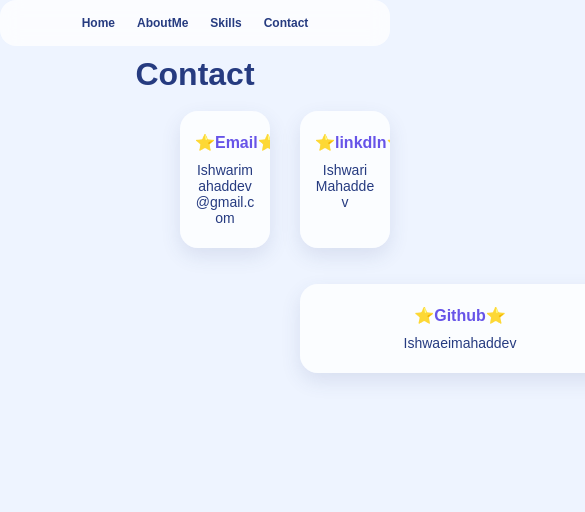
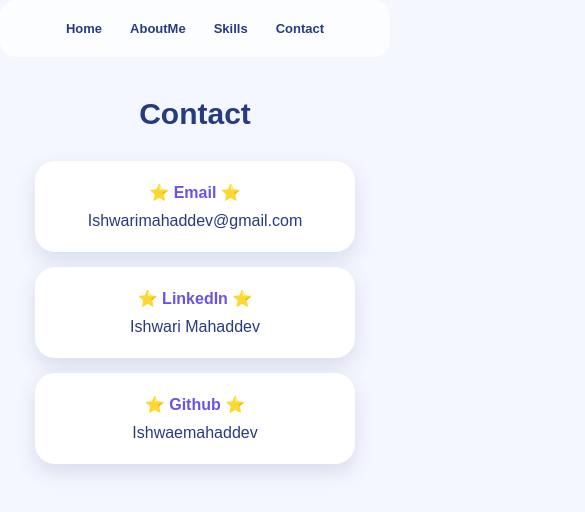
Before and after one commit to ishwarimahaddev-cell/personal, a React (Vite) app: page /Contact in a window 390 px wide. Shown: the top 512 px of the page, 585 px wide, since content can reach past the window. Built offline with nearby package versions, Linux system fonts and the light colour scheme.

Commit message:
first commit

```diff
--- a/src/App.css
+++ b/src/App.css
@@ -433,35 +433,32 @@ img {
 }
 
 .contact h1 {
-  color: #202c68;
-  font-size: clamp(28px, 5vw, 40px);
+  color: #263b80;
+  font-size: 40px;
   margin-bottom: 30px;
 }
 
 .contact-box {
   width: 100%;
-  max-width: 700px;
+  max-width: 900px;
   margin: 0 auto;
 
   display: flex;
   justify-content: center;
   align-items: stretch;
-
+  flex-wrap: wrap;
   gap: 20px;
-  flex-wrap: wrap;
 }
 
 .ID {
-  width: min(100%, 300px);
-  min-width: 0;
+  width: 280px;
+  max-width: 100%;
+  padding: 25px 15px;
 
-  padding: 22px 15px;
+  background: white;
+  border-radius: 20px;
 
-  background: rgba(255, 255, 255, 0.8);
-
-  border-radius: 18px;
-
-  box-shadow: 0 8px 20px rgba(60, 70, 130, 0.12);
+  box-shadow: 0 8px 20px rgba(60, 70, 130, 0.15);
 
   overflow: hidden;
 }
@@ -476,17 +473,25 @@ img {
   max-width: 100%;
   overflow-wrap: anywhere;
   word-break: break-word;
-  font-size: 14px;
 }
+
+
+/* MOBILE */
 
 @media (max-width: 600px) {
 
   .contact {
-    padding: 25px 8px;
+    width: 100%;
+    padding: 20px 5px;
+  }
+
+  .contact h1 {
+    font-size: 30px;
   }
 
   .contact-box {
     width: 100%;
+    display: flex;
     flex-direction: column;
     align-items: center;
     gap: 15px;
@@ -496,82 +501,7 @@ img {
     width: 100%;
     max-width: 320px;
   }
-}
 
-
-/* =========================
-   MOBILE
-========================= */
-
-@media (max-width: 600px) {
-
-  body {
-    background: #eef4ff;
-  }
-
-  .main {
-    width: 96%;
-
-    margin: 8px auto;
-
-    padding: 8px;
-
-    border-radius: 18px;
-  }
-
-
-  /* NAVBAR */
-
-  .EE {
-    gap: 4px;
-
-    padding: 8px;
-
-    margin-bottom: 10px;
-  }
-
-  .EE a {
-    font-size: 12px;
-
-    padding: 8px 9px;
-  }
-
-
-  /* HOME */
-
-  .home {
-    flex-direction: column;
-
-    text-align: center;
-
-    min-height: auto;
-
-    padding: 40px 10px;
-
-    gap: 30px;
-  }
-
-  .CC {
-    width: 100%;
-  }
-
-  .BB {
-    width: 180px;
-
-    height: 180px;
-  }
-
-
-  /* ABOUT */
-
-  .about {
-    padding: 12px;
-  }
-
-  .Box,
-  .Bo {
-    padding: 15px;
-  }
 
 
   /* SKILLS */
--- a/src/Contact.jsx
+++ b/src/Contact.jsx
@@ -1,28 +1,29 @@
 import React from 'react'
+import './App.css'
 
 const Contact = () => {
   return (
-    <div style={{textAlign:'center'}}>
-      <div >
+    <div className="contact">
+
       <h1>Contact</h1>
-      </div><br></br>
 
+      <div className="contact-box">
 
-        <div style={{display:'flex' ,gap:'30px',marginLeft:'180px'}}>
-      <div className='ID' >
-        <b >⭐Email⭐</b>
+        <div className="ID">
+          <b>⭐ Email ⭐</b>
           <div>Ishwarimahaddev@gmail.com</div>
         </div>
 
-        <div className='ID' >
-            <b>⭐linkdln⭐</b>
+        <div className="ID">
+          <b>⭐ LinkedIn ⭐</b>
           <div>Ishwari Mahaddev</div>
         </div>
-        </div><br></br><br></br>
 
-        <div className='ID' style={{marginLeft:'300px'}}>
-            <b>⭐Github⭐</b>
-            <div>Ishwaeimahaddev</div>
+        <div className="ID">
+          <b>⭐ Github ⭐</b>
+          <div>Ishwaemahaddev</div>
+        </div>
+
       </div>
 
     </div>
```
Lines whose indentation alone changed are shown as unchanged.
